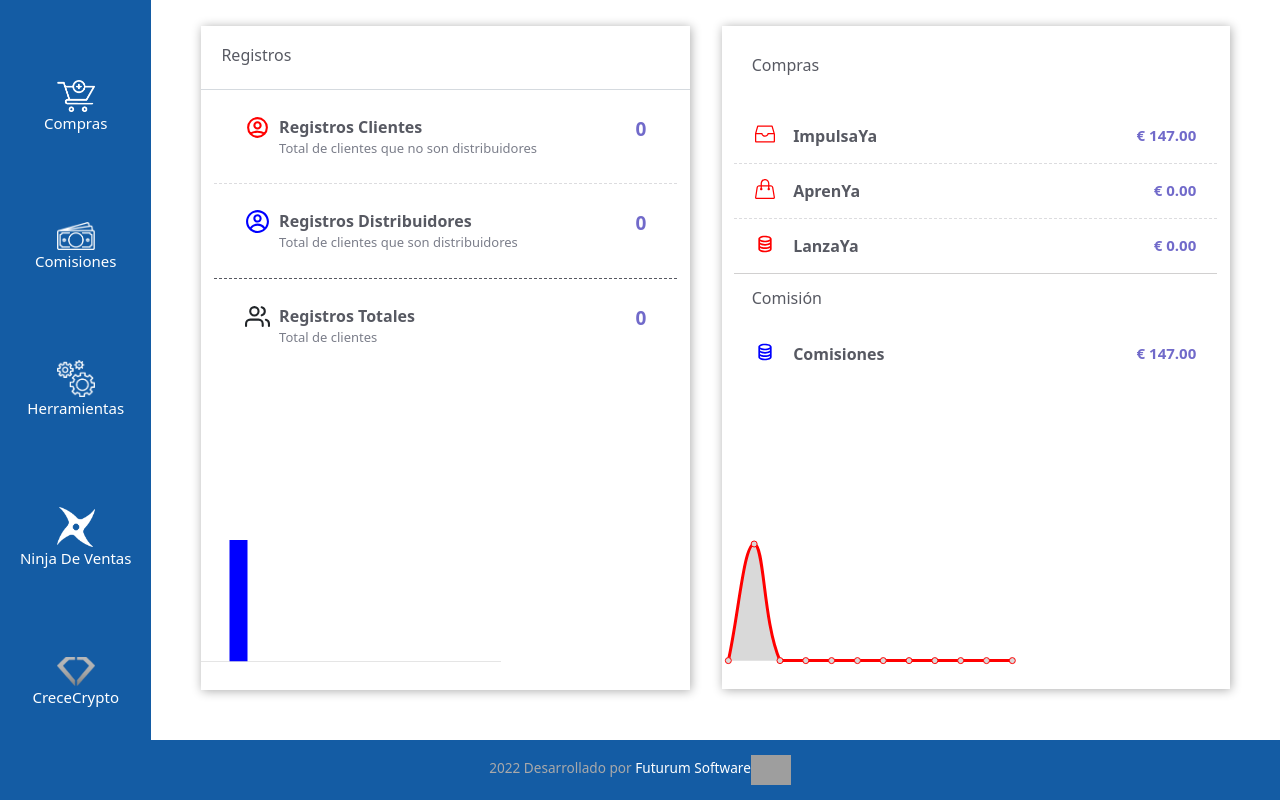
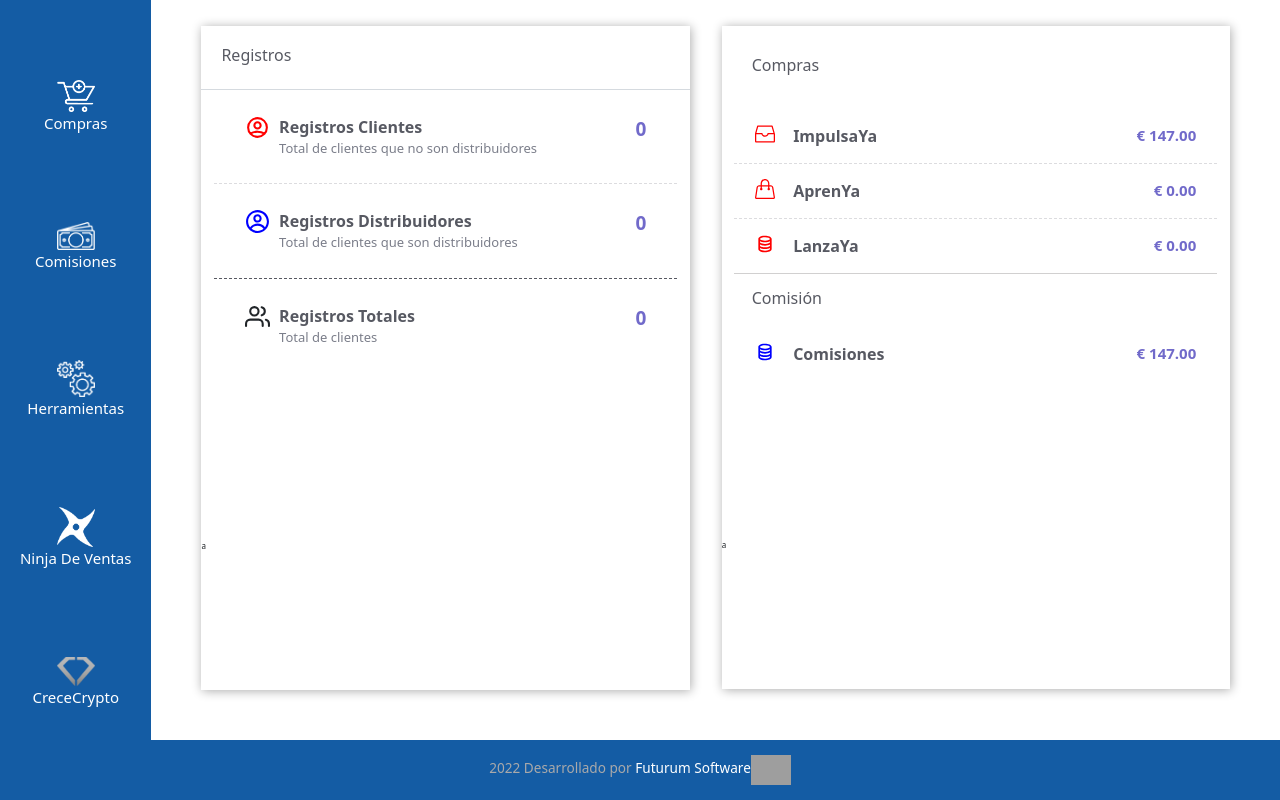
Before and after one commit to justinjerezz/Proyecto-Emprenya-Oficina-React, a React (Create React App) app in the folder emprenya-oficina/: page /dashboard/estadisticas in a window 1280 px wide. Shown: the part 978-1778 px from the top of the page. Built offline with nearby package versions, Linux system fonts and the light colour scheme; grey boxes are pictures that could not be loaded.

Commit message:
proyecto - falta canvas

```diff
--- a/emprenya-oficina/src/assets/css/Oficina/estilosEstadisticas.css
+++ b/emprenya-oficina/src/assets/css/Oficina/estilosEstadisticas.css
@@ -448,3 +448,7 @@
 .dropdown-menuLista{
     box-shadow: 1px 1px 10px rgb(172, 172, 172) ;
 }
+
+canvas{
+    width: 100%;
+}
--- a/emprenya-oficina/src/components/oficina/Estadisticas.js
+++ b/emprenya-oficina/src/components/oficina/Estadisticas.js
@@ -8,8 +8,6 @@ import { SlDrawer, SlHandbag } from "react-icons/sl";
 import { BiCoinStack } from "react-icons/bi";
 import { MdKeyboardArrowDown } from "react-icons/md";
 import {Dropdown, DropdownItem, DropdownMenu, DropdownToggle} from "reactstrap";
-import Grafica1 from "./grafica1";
-import Grafica2 from "./grafica2";
 
 export default function Estadisticas(){
         const [dropdown3, setDropdown3]=useState(false);
@@ -72,10 +70,10 @@ export default function Estadisticas(){
                                         <h4>LUISUSUARIO19</h4>
                                     </div>
                                     <div className="col-12 row card-body">
-                                            <div className="col-6 card-body-imagen">
+                                            <div className="col-md-6 card-body-imagen">
                                                 <img src={require("../../assets/imagenes/oficina/user-gris.png")} alt="user"/>
                                             </div>
-                                            <div className="col-6 card-body-texto">
+                                            <div className="col-md-6 card-body-texto">
                                                 <p><b>Nombre:</b> nombre</p>
 
                                                 <p><b>Apellido:</b> r b</p>
@@ -176,7 +174,7 @@ export default function Estadisticas(){
                                     </div>
                                 </div>
                                 <div className="col-md-4 contrata-divs">
-                                    <div className="card-contrata row">
+                                    <div className="card-contrata row  mr-20">
                                         <div className="col-3 gris-claro-contrata">
                                             <div className="panel-izq-contrata">
 
@@ -249,8 +247,8 @@ export default function Estadisticas(){
                                             </div>
                                         </div>
                                     </div>
-                                    <div className="datos-canvas" >
-                                        <Grafica1 height="150" width="770"/>
+                                    <div className="datos-canvas" >a
+
                                     </div>
                                 </div>
                             </div>
@@ -309,7 +307,7 @@ export default function Estadisticas(){
                                         </div>
                                     </div>
                                     <div className="datos-canvas">
-                                    <Grafica2  />
+                                        a
                                     </div>
                                 </div>
                             </div>
--- a/emprenya-oficina/src/components/oficina/grafica1.js
+++ /dev/null
@@ -1,74 +0,0 @@
-import React, {useMemo} from 'react';
-import 'chart.js/auto';
-import {
-    Chart as ChartJS,
-    CategoryScale,
-    PointElement,
-    BarElement,
-    Title,
-    Tooltip,
-    Legend,
-    Filler
-} from "chart.js";
-
-import 'chart.js/auto';
-
-import {Bar} from "react-chartjs-2";
-
-ChartJS.register(
-    CategoryScale,
-    PointElement,
-    BarElement,
-    Title,
-    Tooltip,
-    Legend,
-    Filler
-);
-
-const scores = [0, 1, 0, 0, 0, 0, 0, 0, 0, 0, 0, 0]
-
-const labels = [1, 2, 3, 4, 5 , 6 ,7 ,8, 9, 10, 11, 12]
-
-const options = {
-    responsive:false,
-    scales: {
-        yAxes:{
-            display: false
-        },
-        x:{
-            ticks: {
-                color: 'white'
-            },
-            grid: {
-                color: 'white'
-            },
-            borderColor: "red",
-
-        },
-
-    },
-    plugins: {
-        legend: {
-            display: false
-        },
-    },
-
-}
-
-export default function Grafica1(){
-    const data= useMemo(function(){
-        return {
-            datasets : [
-                {
-                label: 'Mis datos',
-                data: scores,
-                backgroundColor: "blue",
-                showLine: false
-            }
-        ],
-        labels
-        };
-    }, []);
-
-    return <Bar data={data} options = {options} />
-}
--- a/emprenya-oficina/src/components/oficina/grafica2.js
+++ /dev/null
@@ -1,73 +0,0 @@
-import React, {useMemo} from 'react';
-import 'chart.js/auto';
-import {
-    Chart as ChartJS,
-    CategoryScale,
-    PointElement,
-    LineElement,
-    Title,
-    Tooltip,
-    Legend,
-    Filler
-} from "chart.js";
-
-import 'chart.js/auto';
-
-import {Line} from "react-chartjs-2";
-
-ChartJS.register(
-    CategoryScale,
-    PointElement,
-    LineElement,
-    Title,
-    Tooltip,
-    Legend,
-    Filler
-);
-
-const scores = [0, 1, 0, 0, 0, 0, 0, 0, 0, 0, 0, 0]
-
-const labels = [1, 2, 3, 4, 5 , 6 ,7 ,8, 9, 10, 11, 12]
-
-const options = {
-    responsive:false,
-    scales: {
-        y:{
-            display: false
-        },
-        x:{
-            ticks: {
-                color: 'white'
-            },
-            grid: {
-                color: 'white'
-            }
-        }
-    },
-    plugins: {
-        legend: {
-            display: false
-        },
-    },
-
-}
-
-export default function Grafica1(){
-    const data= useMemo(function(){
-        return {
-            datasets : [
-                {
-                label: 'Mis datos',
-                data: scores,
-                backgroundColor: "#d9d9d9",
-                borderColor:"red",
-                tension: .4,
-                fill:true
-            }
-        ],
-        labels
-        };
-    }, []);
-
-    return <Line data={data} options = {options} />
-}
```
